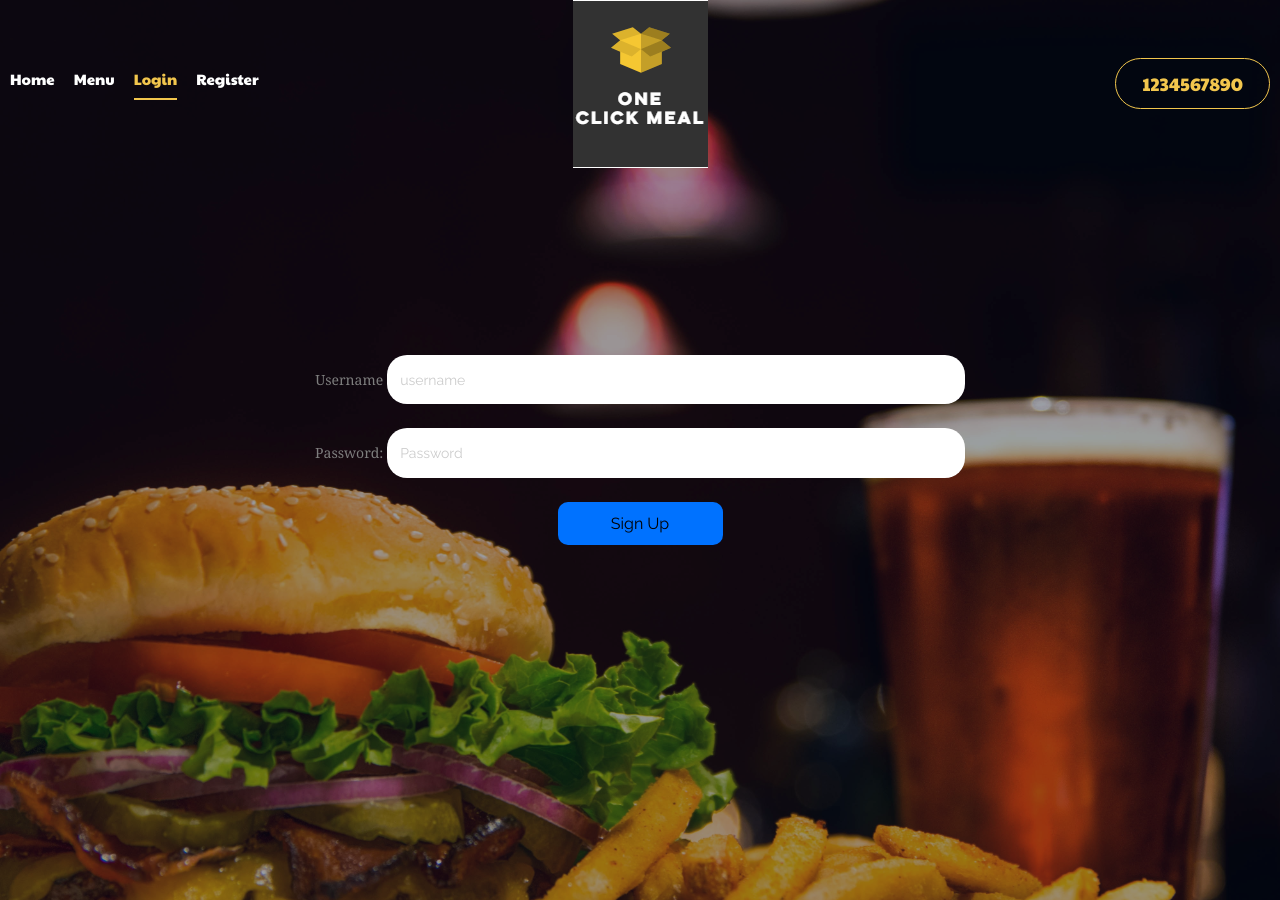
After one commit to viplav153/One-Click-Meal, a Django app: page /order/login/ in a window 1280 px wide. The commit adds this page. Run offline with Django 3.2, Linux system fonts and the light colour scheme; some libraries are stand-ins or nearby versions.

Commit message:
Login and signup

```diff
--- a/oneClickMeal/settings.py
+++ b/oneClickMeal/settings.py
@@ -110,6 +110,7 @@ USE_TZ = True
 
 STATIC_URL = '/static/'
 
+
 STATICFILES_DIRS = [
     os.path.join(BASE_DIR, 'static'),
 ]
--- /dev/null
+++ b/order/templates/login.html
@@ -0,0 +1,115 @@
+{% load static %}
+<!doctype html>
+<html class="no-js">
+    <head>
+        <meta charset="utf-8">
+        <meta http-equiv="x-ua-compatible" content="ie=edge">
+        <title>Login</title>
+        <meta name="description" content="">
+        <meta name="viewport" content="width=device-width, initial-scale=1">
+
+        <!-- <link rel="manifest" href="site.webmanifest"> -->
+        <link rel="shortcut icon" type="image/x-icon" href="{% static 'order/img/unnamed.png' %}">
+        <!-- Place favicon.ico in the root directory -->
+        <link rel="stylesheet" href="{% static 'order/css/qwe.css'%}" type="text/css">
+        <!-- CSS here -->
+        <link rel="stylesheet" href="{% static 'order/css/bootstrap.min.css' %}">
+
+        <link rel="stylesheet" href="{% static 'order/css/style.css' %}">
+        <!-- <link rel="stylesheet" href="css/responsive.css"> -->
+    </head>
+    <body>
+    <header>
+        <div class="header-area ">
+            <div id="sticky-header" class="main-header-area">
+                <div class="container-fluid p-0">
+                    <div class="row align-items-center no-gutters">
+                        <div class="col-xl-5 col-lg-5">
+                            <div class="main-menu  d-none d-lg-block">
+                                <nav>
+                                    <ul id="navigation">
+                                        <li><a href="/order">Home</a></li>
+                                        <li><a href="Menu.html">Menu</a></li>
+
+                                        <li><a  class="active" href="#">Login</a>
+                                        </li>
+                                        <li><a href="/order/register/">Register</a></li>
+                                    </ul>
+                                </nav>
+                            </div>
+                        </div>
+                        <div class="col-xl-2 col-lg-2">
+                            <div class="logo-img">
+                                <a href="index.html">
+                                    <img src="{% static 'order/img/unnamed.png' %}" alt="">
+                                </a>
+                            </div>
+                        </div>
+                        <div class="col-xl-5 col-lg-5 d-none d-lg-block">
+                            <div class="book_room">
+                                <div class="socail_links">
+                                    <ul>
+                                        <li>
+                                            <a href="#">
+                                                <i class="fa fa-instagram"></i>
+                                            </a>
+                                        </li>
+                                        <li>
+                                            <a href="#">
+                                                <i class="fa fa-twitter"></i>
+                                            </a>
+                                        </li>
+                                        <li>
+                                            <a href="#">
+                                                <i class="fa fa-facebook"></i>
+                                            </a>
+                                        </li>
+                                        <li>
+                                            <a href="#">
+                                                <i class="fa fa-google-plus"></i>
+                                            </a>
+                                        </li>
+                                    </ul>
+                                </div>
+                                <div class="book_btn d-none d-xl-block">
+                                    <a class="#" href="#">1234567890</a>
+                                </div>
+                            </div>
+                        </div>
+                        <div class="col-12">
+                            <div class="mobile_menu d-block d-lg-none"></div>
+                        </div>
+                    </div>
+                </div>
+            </div>
+        </div>
+    </header>
+    <div class="slider_area">
+        <div class="slider_active owl-carousel">
+            <div class="single_slider  d-flex align-items-center slider_bg_1 overlay">
+                <div class="container">
+                    <div class="row align-items-center justify-content-center">
+                        <div class="col-xl-9 col-md-9 col-md-12">
+                            <div class="slider_text text-center">
+                                <form action="login" method="post">
+                                    {% csrf_token %}
+                                    <label for="username">Username</label>
+                                    <input type="text" id="l_name" name="username" placeholder="username" required><br /><br />
+                                    <label for="pass">Password:</label>
+                                    <input type="password" id="pass" name="password" placeholder="Password" required><br /><br />
+                                    <input type="submit" value="Sign Up" id="butt">
+                                </form>
+                                <div>
+                                    {% for message in messages%}
+                                    <h5> {{ message }}</h5>
+                                    {% endfor %}
+                                </div>
+                            </div>
+                        </div>
+                    </div>
+                </div>
+            </div>
+        </div>
+    </div>
+    </body>
+</html>
--- a/order/urls.py
+++ b/order/urls.py
@@ -1,5 +1,10 @@
 from django.urls import path
 from . import views
+from django.contrib.auth.views import LoginView
 urlpatterns = [
     path('', views.index, name="index"),
+    path('register/', views.register, name="register"),
+    path('register/register', views.register, name="register"),
+    path('login/', views.login, name="login"),
+    path('login/login', views.login, name="login"),
 ]
--- a/order/views.py
+++ b/order/views.py
@@ -1,5 +1,54 @@
-from django.shortcuts import render
+from django.shortcuts import render, redirect
+from django.contrib.auth.models import User, auth
+from django.contrib import messages
 
 # Create your views here.
 def index(request):
     return render(request, 'index.html', {})
+
+def login(request):
+    if request.method == 'POST':
+        username = request.POST['username']
+        password = request.POST['password']
+
+        user = auth.authenticate(username= username, password = password)
+
+        if user is not None:
+            auth.login(request, user)
+            return redirect (request, 'order/')
+        else:
+            messages.info(request, 'Username or password incorrect')
+            return redirect('/order/login')
+    else:
+        return render(request, 'login.html')
+
+
+
+def register(request):
+
+    if request.method == 'POST':
+        first_name = request.POST['first_name']
+        last_name = request.POST['last_name']
+        contact_no = request.POST['number']
+        username = request.POST['username']
+        password = request.POST['password']
+        password2 = request.POST['confirm']
+        email = request.POST['email']
+
+        if password == password2:
+            if User.objects.filter(username = username).exists():
+                messages.info(request, 'username already taken!')
+                return redirect('/order/register')
+            elif User.objects.filter(email = email).exists():
+                messages.info(request, 'Email already taken!')
+                return redirect('/order/register')
+            else:
+                user = User.objects.create_user( first_name = first_name, username= username, password = password, email = email, last_name = last_name)
+                user.save()
+                messages.info(request, 'Account created!')
+                return redirect('order/login')
+        else:
+            messages.info(request, 'Password not matching')
+        return redirect('/order')
+    else:
+        return render(request, 'register.html',{})
--- /dev/null
+++ b/static/order/css/qwe.css
@@ -0,0 +1,45 @@
+body{
+    margin: 0;
+    padding: 0;
+    font-family: sans-serif;
+    background-size: cover;
+}
+main{
+    position: absolute;
+    top: 50%;
+    left: 50%;
+    transform: translate(-50%, -50%);
+    width: 500px;
+    padding: 2rem;
+    background: rgb(0,0,0,0.8);
+    box-sizing: border-box;
+    box-shadow: 0px 16px 26px rgba(0,0,0,0.5);
+    border-radius: 12px;
+    text-align: center;
+}
+main h2{
+    color: #fff;
+    font-family: cursive;
+    font-size: 2rem;
+    font-weight: 100;
+}
+input{
+    width: 70%;
+    padding: 0.8rem;
+    border-radius: 20px;
+    border: none;
+
+}
+label{
+    color:#fff;
+    font-family: Georgia, 'Times New Roman', Times, serif;
+    font-weight: bold;
+}
+
+#butt{
+    width: 20%;
+    padding: 0.6rem;
+    background-color: #0072ff;
+    border: none;
+    border-radius: 10px;
+}
```
Also changed, not shown: book/templates/home.html (+11 -0 lines), order/templates/index.html (+10 -19 lines), order/templates/register.html (added, +125 -0 lines), db.sqlite3.
